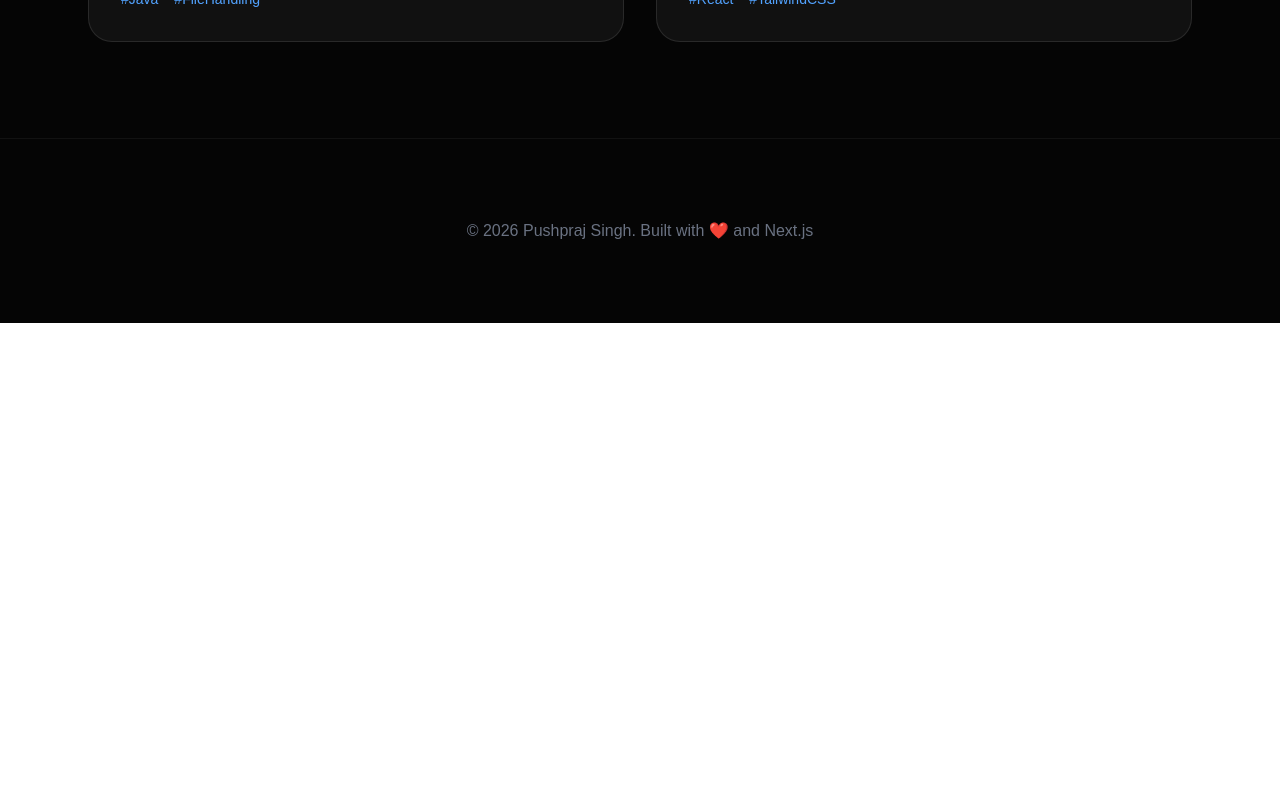
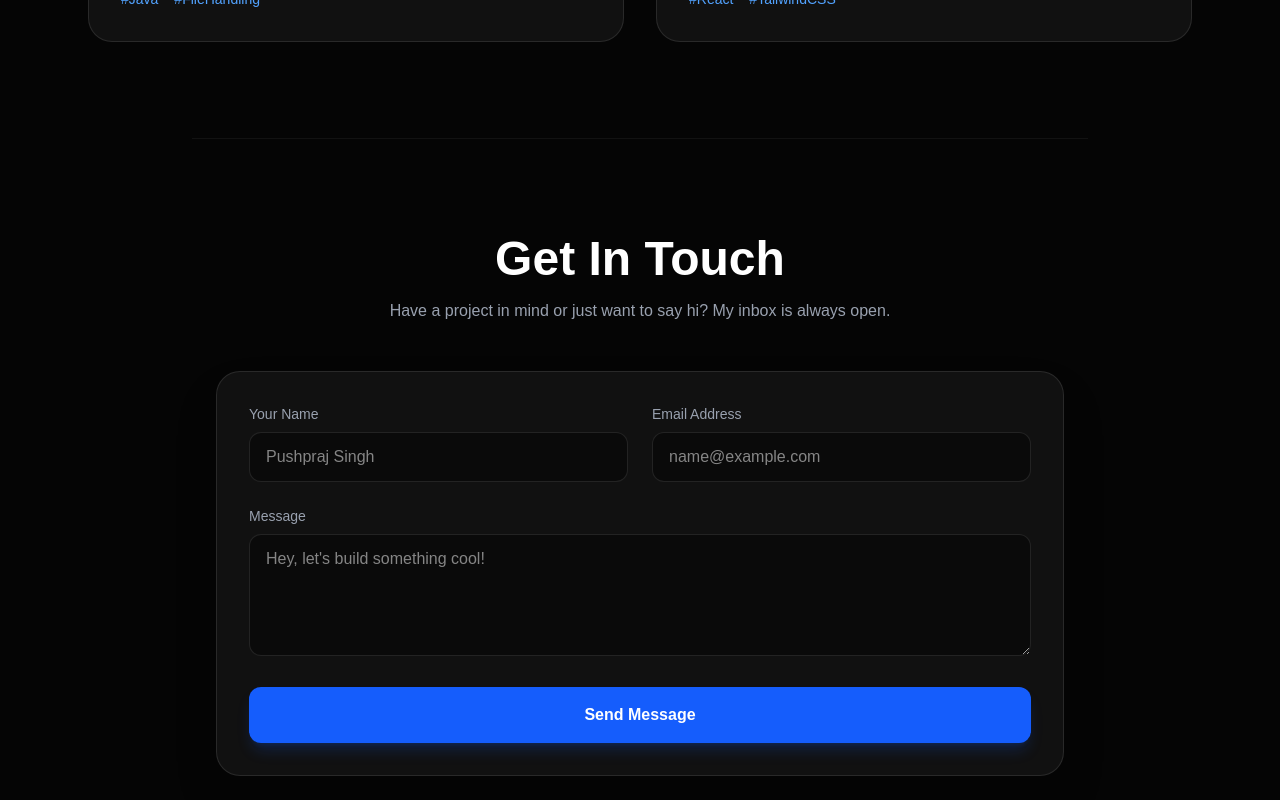
Before and after one commit to devpushpraj/portfolio, a Next.js app: page / in a window 1280 px wide. Shown: the part 1300-2100 px from the top of the page. Before the commit the page ends 1623 px from the top, so only its background shows below. Built offline with nearby package versions, Linux system fonts and the light colour scheme.

Commit message:
Updated my projects change tittle and contact form

```diff
--- a/app/layout.tsx
+++ b/app/layout.tsx
@@ -13,7 +13,7 @@ const geistMono = Geist_Mono({
 });
 
 export const metadata: Metadata = {
-  title: "Create Next App",
+  title: "Pushpraj Singh | Portfolio",
   description: "Generated by create next app",
 };
 
--- a/app/page.tsx
+++ b/app/page.tsx
@@ -82,6 +82,33 @@ export default function Home() {
           </div>
         </div>
       </section>
+      {/* 4. Contact Section */}
+      <section id="contact" className="max-w-4xl mx-auto px-6 py-24 border-t border-white/5">
+        <div className="text-center mb-12">
+          <h2 className="text-3xl md:text-5xl font-bold mb-4">Get In Touch</h2>
+          <p className="text-gray-400">Have a project in mind or just want to say hi? My inbox is always open.</p>
+        </div>
+
+        <form className="grid grid-cols-1 gap-6 bg-white/5 p-8 rounded-3xl border border-white/10 shadow-2xl">
+          <div className="grid grid-cols-1 md:grid-cols-2 gap-6">
+            <div>
+              <label className="block mb-2 text-sm font-medium text-gray-400">Your Name</label>
+              <input type="text" className="w-full bg-[#0a0a0a] border border-white/10 rounded-xl px-4 py-3 focus:outline-none focus:border-blue-500 transition-colors" placeholder="Pushpraj Singh" />
+            </div>
+            <div>
+              <label className="block mb-2 text-sm font-medium text-gray-400">Email Address</label>
+              <input type="email" className="w-full bg-[#0a0a0a] border border-white/10 rounded-xl px-4 py-3 focus:outline-none focus:border-blue-500 transition-colors" placeholder="name@example.com" />
+            </div>
+          </div>
+          <div>
+            <label className="block mb-2 text-sm font-medium text-gray-400">Message</label>
+            <textarea rows={4} className="w-full bg-[#0a0a0a] border border-white/10 rounded-xl px-4 py-3 focus:outline-none focus:border-blue-500 transition-colors" placeholder="Hey, let's build something cool!"></textarea>
+          </div>
+          <button type="submit" className="w-full py-4 bg-blue-600 hover:bg-blue-700 text-white font-bold rounded-xl shadow-lg shadow-blue-600/20 transition-all active:scale-[0.98]">
+            Send Message
+          </button>
+        </form>
+      </section>
 
       {/* 4. Footer / Contact Info */}
       <footer className="py-20 text-center border-t border-white/5">
```
